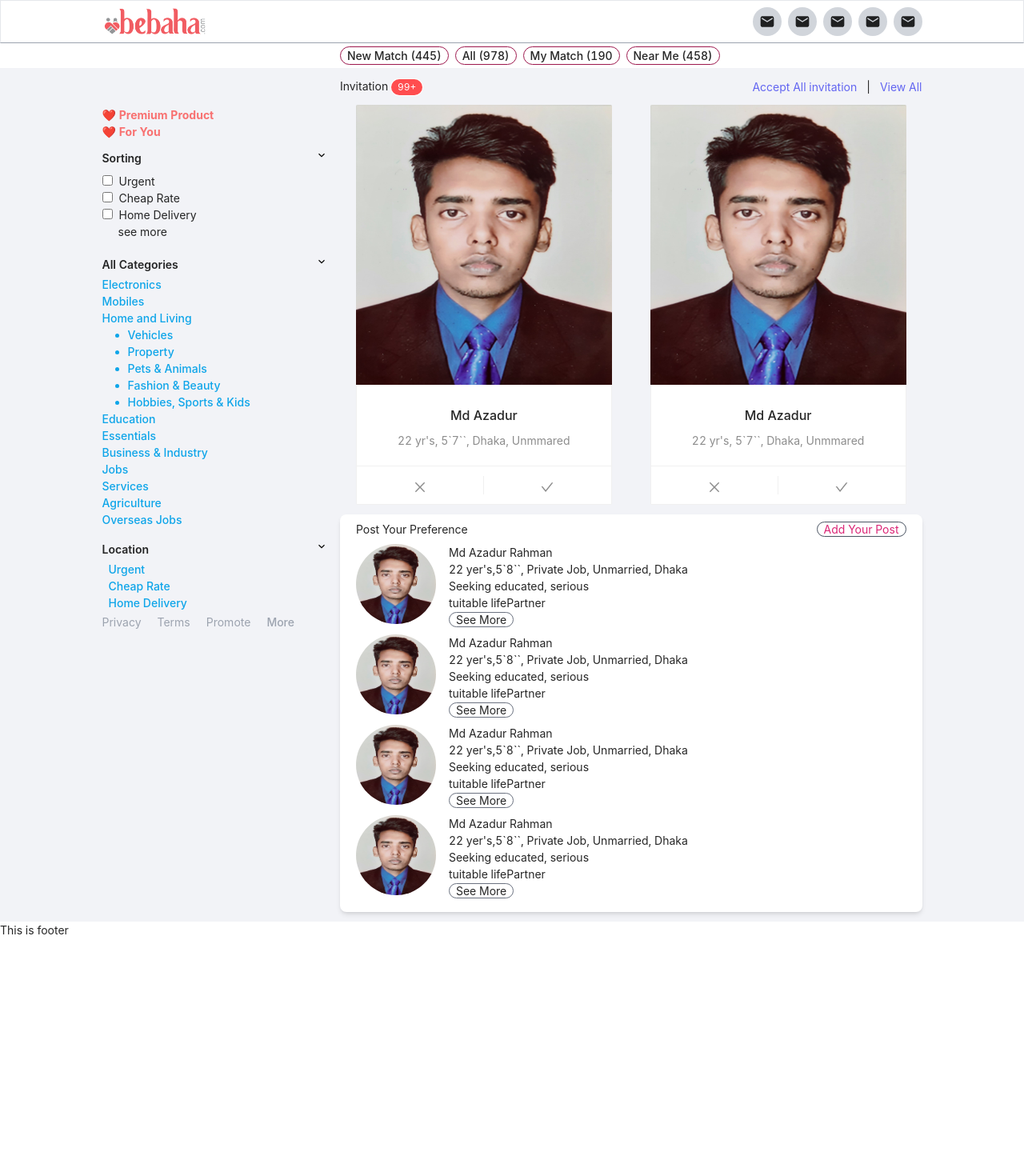
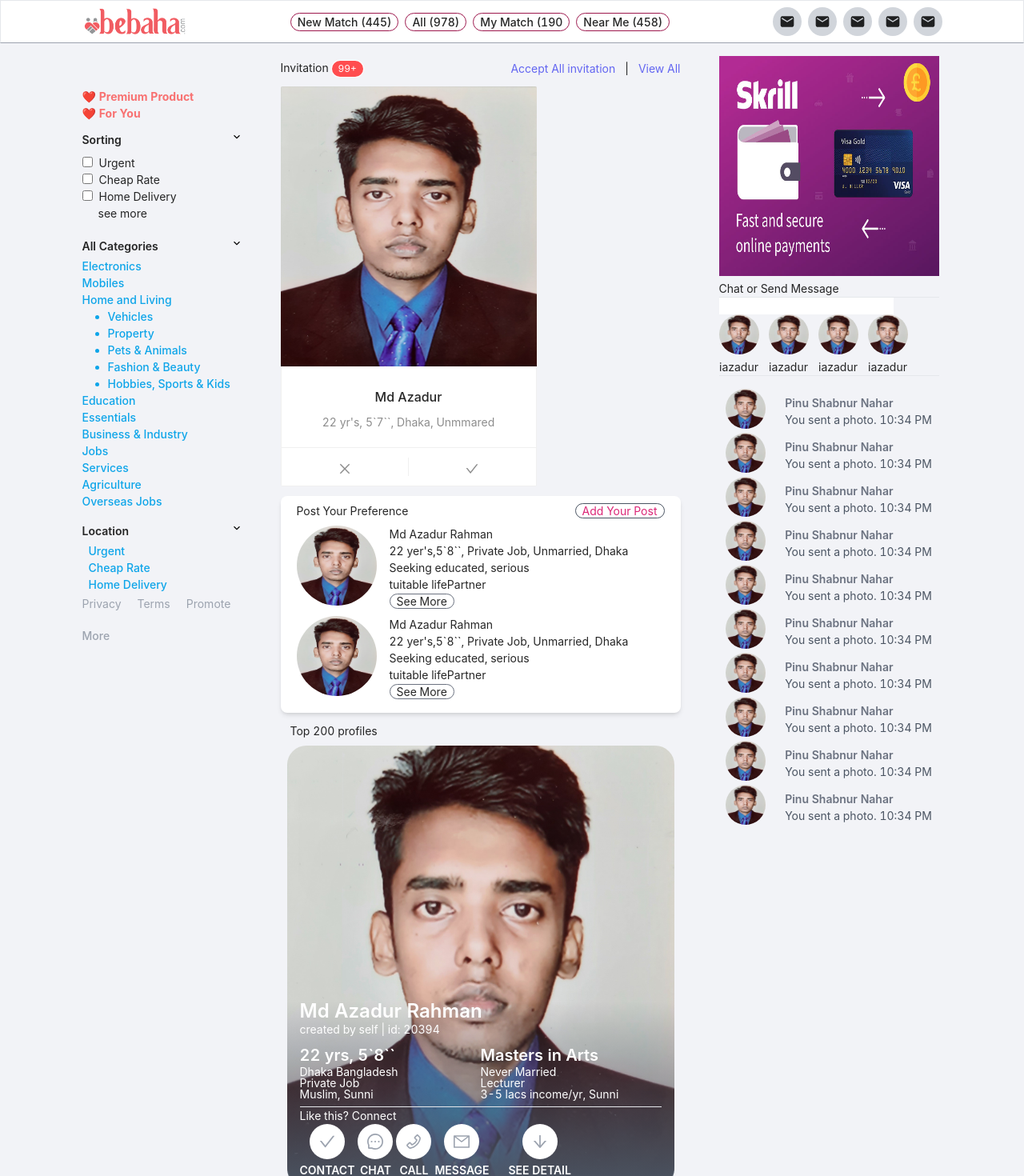
Before and after one commit to iazadur/bebaha, a Next.js app: page / in a window 1280 px wide. Shown: the top 1470 px of the page at 80% size. Before the commit the page ends 1173 px from the top, so only its background shows below. Built offline with nearby package versions, Linux system fonts and the light colour scheme.

Commit message:
update right side bar

```diff
--- a/components/Home/Invitations/Invitations.jsx
+++ b/components/Home/Invitations/Invitations.jsx
@@ -9,12 +9,12 @@ const Invitations = () => {
             <div className="flex justify-between items-center py-1 px-2 md:px-0">
                 <div className="my-2"><span className='text-md'>Invitation <Badge count="677" className='' /></span></div>
                 <div className="flex gap-x-3">
-                    <span className="text-indigo-500">Accept All invitation</span> |
-                    <span className="text-indigo-500">View All</span>
+                    <span className="text-indigo-500 cursor-pointer">Accept All invitation</span> |
+                    <span className="text-indigo-500 cursor-pointer">View All</span>
                 </div>
             </div>
             <div className="grid md:grid-cols-2 gap-2 grid-cols-1">
-                {Array.from({ length: 2 }).map((_, idx) => (<Invitation key={idx} />))}
+                {Array.from({ length: 1 }).map((_, idx) => (<Invitation key={idx} />))}
             </div>
         </>
     );
--- a/components/Home/Preference/Preference.jsx
+++ b/components/Home/Preference/Preference.jsx
@@ -12,7 +12,7 @@ const Preference = () => {
 
                 <div className="px-3">
 
-                    {Array.from({ length: 4 }).map((_, idx) => (<SinglePreference key={idx} />))}
+                    {Array.from({ length: 2 }).map((_, idx) => (<SinglePreference key={idx} />))}
                 </div>
             </div>
 
--- /dev/null
+++ b/components/Home/Users/User.jsx
@@ -0,0 +1,70 @@
+import React from 'react';
+import { ArrowDownOutlined, CheckOutlined, MessageOutlined, MailOutlined, PhoneOutlined } from '@ant-design/icons';
+
+
+const User = () => {
+    return (
+        <div className='bg-cover bg-center w-full rounded-3xl relative' style={{ backgroundImage: `url("/img/azad.jpg")`, height: "550px" }}>
+            <div className="top-80 absolute bg-gradient-to-b from-transparent to-gray-600 w-full pb-3 rounded-b-3xl">
+                <div className="text-white mx-4">
+                    <h3 className='leading-none font text-white font-semibold text-2xl '>Md Azadur Rahman</h3>
+                    <p>{"created by self  |  id: 20394"}</p>
+
+                    <div className="grid grid-cols-2 my-2">
+                        <div className="leading-none">
+                            <h3 className='font text-white font-semibold text-xl '>{"22 yrs, 5`8``"}</h3>
+                            <p>{"Dhaka Bangladesh"}</p>
+                            <p>{"Private Job"}</p>
+                            <p>{"Muslim, Sunni"}</p>
+                        </div>
+                        <div className="leading-none">
+                            <h3 className='font text-white font-semibold text-xl '>{"Masters in Arts"}</h3>
+                            <p>{"Never Married"}</p>
+                            <p>{"Lecturer"}</p>
+                            <p>{"3-5 lacs income/yr, Sunni"}</p>
+                        </div>
+                    </div>
+                    <hr />
+                    <p>{"Like this? Connect"}</p>
+                    <div className="">
+                        <div className="flex gap-x-1 text-xl ">
+                        <div className="flex flex-col justify-center items-center">
+                                <div className="">
+                                <CheckOutlined className='rounded-full bg-white text-gray-400 p-3 text-center hover:bg-green-400 hover:text-black' />
+                                </div>
+                                <p className='text-sm uppercase font-semibold mt-1'>Contact</p>
+                            </div>
+                            <div className="flex flex-col justify-center items-center">
+                                <div className="">
+                                    <MessageOutlined className='rounded-full bg-white text-gray-400 p-3 text-center hover:bg-green-400 hover:text-black' />
+                                </div><p className='text-sm uppercase font-semibold mt-1'>chat</p>
+                            </div>
+                            <div className="flex flex-col justify-center items-center">
+                                <div className="">
+                                <PhoneOutlined className='rounded-full bg-white text-gray-400 p-3 text-center hover:bg-green-400 hover:text-black' />
+                                </div>
+                                <p className='text-sm uppercase font-semibold mt-1'>Call</p>
+                            </div>
+                            <div className="flex flex-col justify-center items-center">
+                                <div className="">
+                                <MailOutlined className='rounded-full bg-white text-gray-400 p-3 text-center hover:bg-green-400 hover:text-black' />
+                                </div>
+                                <p className='text-sm uppercase font-semibold mt-1'>Message</p>
+                            </div>
+                            <div className="flex flex-col justify-center items-center md:ml-5 ml-3">
+                                <div className="">
+                                <ArrowDownOutlined className='rounded-full bg-white text-gray-400 p-3 text-center hover:bg-green-400 hover:text-black' />
+                                </div>
+                                <p className='text-sm uppercase font-semibold mt-1'>See Detail</p>
+                            </div>
+
+                        </div>
+                    </div>
+                </div>
+
+            </div>
+        </div>
+    );
+};
+
+export default User;
--- /dev/null
+++ b/components/Home/Users/Users.jsx
@@ -0,0 +1,23 @@
+import React from 'react';
+import User from './User';
+
+const Users = () => {
+    return (
+        <>
+            <div className="my-3">
+                <div className="flex justify-between items-center px-3">
+                    <div className=""><span>Top 200 profiles</span></div>
+
+                </div>
+
+                <div className="md:px-0 mx-2 grid grid-cols-1 my-2 gap-x-2 gap-y-2 ">
+
+                    {Array.from({ length: 1 }).map((_, idx) => (<User key={idx} />))}
+                </div>
+            </div>
+
+        </>
+    );
+};
+
+export default Users;
--- a/components/Layout/Layout.js
+++ b/components/Layout/Layout.js
@@ -3,21 +3,22 @@ import Asidebar from '../Asidebar/Asidebar';
 import Footer from '../Footer/Footer';
 import Nav from '../Nav/Nav';
 import 'antd/dist/antd.css';
+import RightSideBar from '../RightSideBar/RightSideBar';
 
 const Layout = ({ children }) => {
     return (
         <>
             <Nav />
-            <div style={{backgroundColor:"#F2F3F7"}}>
-            <div className="container mx-auto">
-                <div className="grid grid-cols-7 gap-4">
-                    <div className="col-span-2 md:block hidden"><Asidebar /></div>
-                    <div className="md:col-span-5 col-span-7">
-                        <main>{children}</main>
+            <div style={{ backgroundColor: "#F2F3F7" }}>
+                <div className="container mx-auto py-2">
+                    <div className="flex gap-x-12">
+                        <div style={{ width: "200px" }} className=""><Asidebar /></div>
+                        <div style={{ width: "500px" }} className=""> <main>{children}</main> </div>
+                        <div style={{ width: "275px" }} className=""><RightSideBar /></div>
                     </div>
 
+
                 </div>
-            </div>
             </div>
             <Footer />
         </>
--- a/components/Nav/Nav.js
+++ b/components/Nav/Nav.js
@@ -1,10 +1,6 @@
 import Image from 'next/image';
-import Link from 'next/link';
 import React from 'react';
-// import logo from '/img/logo.png'
 import { MdEmail } from 'react-icons/md'
-import { AiFillCaretDown } from 'react-icons/ai'
-import Styles from '../../styles/Nav.module.css'
 
 const Nav = () => {
     return (
@@ -14,28 +10,32 @@ const Nav = () => {
                     <div className="flex">
                         <Image src="/img/logo.png" width="132px" height="29px" alt='' />
                     </div>
-                    {/* <div className="flex text-2xl font-bold text-gray-400 gap-x-2 justify-center items-center">
-                    <Link href='/'>All Ads</Link>
-                    <Link href='/'>Loan</Link>
-                    <Link href='/'>Offer</Link>
-                    <Link href='/'>Bid</Link>
+                    <div className="flex gap-x-2 justify-center items-center">
+                        <div className=" md:col-span-5 col-span-7 flex-wrap  flex gap-2">
+                            <p className='rounded-2xl hover:bg-pink-700 border border-pink-800 hover:text-white font-medium px-2 cursor-pointer'>New Match (445)</p>
+                            <p className="rounded-2xl hover:bg-pink-700 border border-pink-800 hover:text-white font-medium px-2 cursor-pointer">All (978)</p>
 
-                </div> */}
+                            <p className="rounded-2xl hover:bg-pink-700 border border-pink-800 hover:text-white font-medium px-2 cursor-pointer">My Match (190</p>
+
+                            <p className="rounded-2xl hover:bg-pink-700 border border-pink-800 hover:text-white font-medium px-2 cursor-pointer">Near Me (458)</p>
+                        </div>
+
+                    </div>
                     <div className="flex justify-center items-center gap-2">
                         <div className="">
-                            <MdEmail className='bg-gray-300 rounded-full p-2 text-4xl' />
+                            <MdEmail className='bg-gray-300 rounded-full p-2 text-4xl cursor-pointer' />
                         </div>
                         <div className="">
-                            <MdEmail className='bg-gray-300 rounded-full p-2 text-4xl' />
+                            <MdEmail className='bg-gray-300 rounded-full p-2 text-4xl cursor-pointer' />
                         </div>
                         <div className="">
-                            <MdEmail className='bg-gray-300 rounded-full p-2 text-4xl' />
+                            <MdEmail className='bg-gray-300 rounded-full p-2 text-4xl cursor-pointer' />
                         </div>
                         <div className="">
-                            <MdEmail className='bg-gray-300 rounded-full p-2 text-4xl' />
+                            <MdEmail className='bg-gray-300 rounded-full p-2 text-4xl cursor-pointer' />
                         </div>
                         <div className="">
-                            <MdEmail className='bg-gray-300 rounded-full p-2 text-4xl' />
+                            <MdEmail className='bg-gray-300 rounded-full p-2 text-4xl cursor-pointer' />
                         </div>
                         {/* <div className="">
                         <button type="button" className="btn relative p-4">
@@ -48,19 +48,7 @@ const Nav = () => {
                     </div>
                 </div>
             </div>
-            <div className="container mx-auto">
-                <div className="grid grid-cols-7 gap-4 py-1">
-                    <div className="col-span-2 hidden md:block"></div>
-                    <div className=" md:col-span-5 col-span-7 flex-wrap  flex gap-2">
-                        <p className='rounded-2xl hover:bg-pink-700 border border-pink-800 hover:text-white font-medium px-2'>New Match (445)</p>
-                        <p className="rounded-2xl hover:bg-pink-700 border border-pink-800 hover:text-white font-medium px-2">All (978)</p>
 
-                        <p className="rounded-2xl hover:bg-pink-700 border border-pink-800 hover:text-white font-medium px-2">My Match (190</p>
-
-                        <p className="rounded-2xl hover:bg-pink-700 border border-pink-800 hover:text-white font-medium px-2">Near Me (458)</p>
-                    </div>
-                </div>
-            </div>
         </nav>
     );
 };
--- /dev/null
+++ b/components/RightSideBar/RightSideBar.jsx
@@ -0,0 +1,45 @@
+import Image from 'next/image';
+import React from 'react';
+
+const RightSideBar = () => {
+    return (
+        <>
+            <div className="pt-2">
+                <Image src="/img/skrill.jpeg" alt="" width="275" height={"275"} />
+            </div>
+            <div className="">
+                Chat or Send Message
+                <hr />
+                <input type="text" />
+                <div className="flex gap-x-3">
+
+                    {Array.from({ length: 4 }).map((_, idx) => (
+                        <div className="flex flex-col gap-x-2 justify-center items-center" key={idx}>
+                            <div className="">
+                                <Image className='rounded-full' src="/img/azad.jpg" alt="" width="50" height={"50"} />
+                            </div>
+                            <p>{"iazadur"}</p>
+                        </div>
+                    ))}
+                </div>
+                <hr />
+            </div>
+            <div className="my-4">
+
+                {Array.from({ length: 10 }).map((_, idx) => (
+                    <div className="flex gap-x-6 gap-y-4 justify-center items-center" key={idx}>
+                        <div className="">
+                            <Image className='rounded-full' src="/img/azad.jpg" alt="" width="50" height={"50"} />
+                        </div>
+                        <div className="flex flex-col justify-center ">
+                            <h6 className='text-normal text-gray-500 font-semibold'>Pinu Shabnur Nahar</h6>
+                            <p className='text-normal text-gray-600'> {"You sent a photo. 10:34 PM"}</p>
+                        </div>
+                    </div>
+                ))}
+            </div>
+        </>
+    );
+};
+
+export default RightSideBar;
--- a/pages/index.js
+++ b/pages/index.js
@@ -1,6 +1,7 @@
 import Head from 'next/head'
 import Invitations from '../components/Home/Invitations/Invitations'
 import Preference from '../components/Home/Preference/Preference'
+import Users from '../components/Home/Users/Users'
 
 
 
@@ -17,6 +18,7 @@ export default function Home() {
 
       <Invitations />
       <Preference />
+      <Users />
 
 
     </>
--- a/tailwind.config.js
+++ b/tailwind.config.js
@@ -9,7 +9,7 @@ module.exports = {
       sm: '480px',
       md: '768px',
       lg: '976px',
-      xl: '1025px',
+      xl: '1075px',
     },
   },
   plugins: [],
```
Also changed, not shown: public/img/Skrill.jpeg (added).
